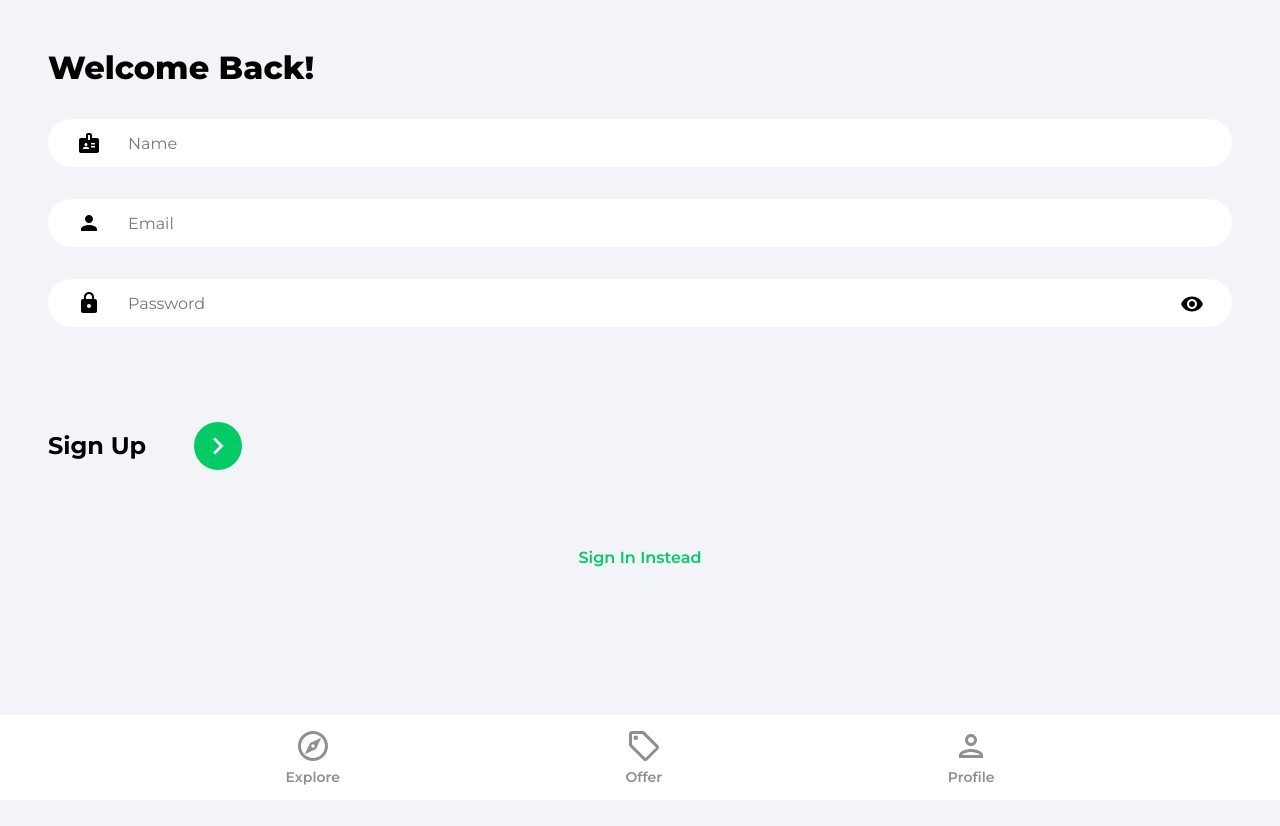
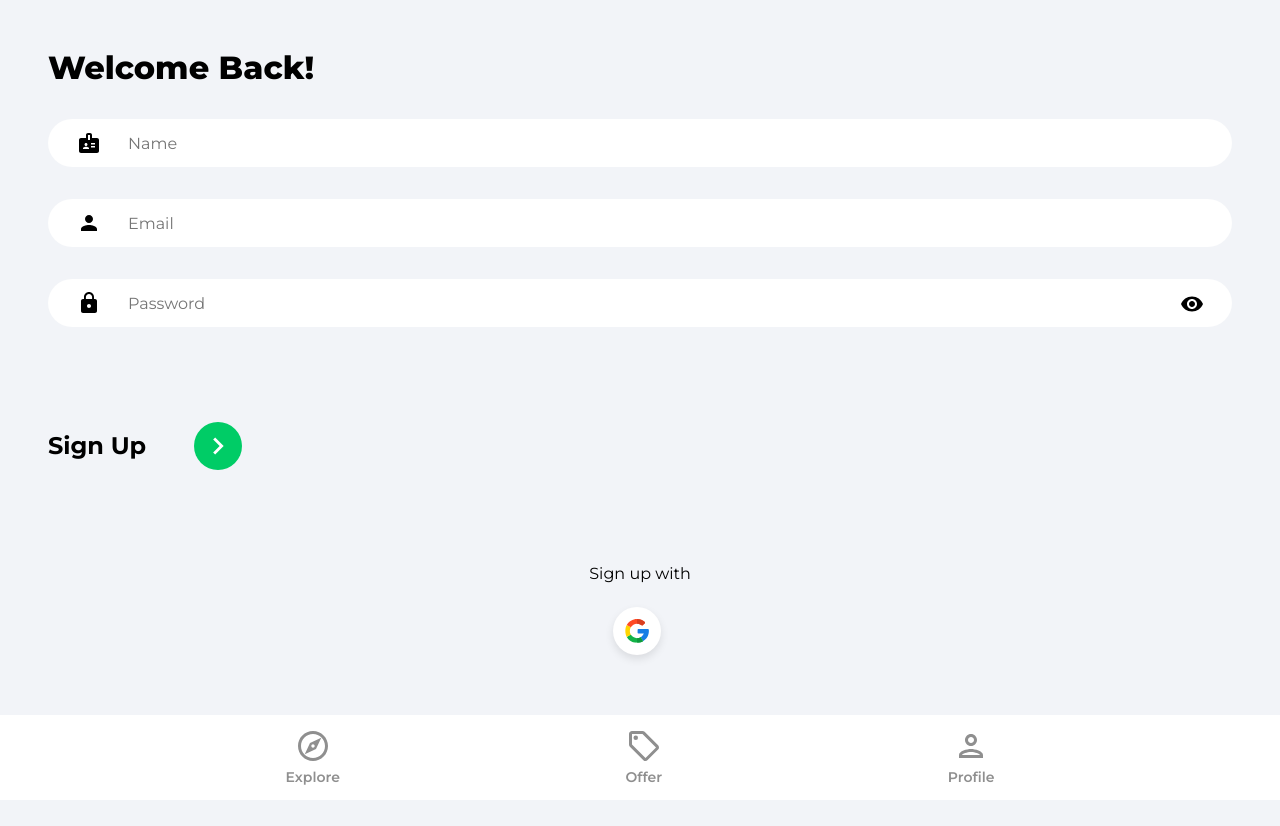
Before and after one commit to mmchokor/house_marketplace, a React (Create React App) app: page /sign-up in a window 1280 px wide. Before the commit the page ends 800 px from the top, so only its background shows below. Built offline with nearby package versions, Linux system fonts and the light colour scheme.

Commit message:
14. Firebase Authentication & Profile

```diff
--- /dev/null
+++ b/src/components/OAuth.jsx
@@ -0,0 +1,50 @@
+import { useLocation, useNavigate } from 'react-router-dom'
+import { getAuth, signInWithPopup, GoogleAuthProvider } from 'firebase/auth'
+import { doc, setDoc, getDoc, serverTimestamp } from 'firebase/firestore'
+import { db } from '../firebase.config'
+import { toast } from 'react-toastify'
+import googleIcon from '../assets/svg/googleIcon.svg'
+
+function OAuth() {
+   const navigate = useNavigate()
+   const location = useLocation()
+
+   const onGoogleClick = async () => {
+      try {
+         const auth = getAuth()
+         const provider = new GoogleAuthProvider()
+         const result = await signInWithPopup(auth, provider)
+         const user = result.user
+
+         // check for user in the database
+         const docRef = doc(db, 'users', user.uid)
+         const docSnap = await getDoc(docRef)
+
+         // if user doesn't eist create user
+         if (!docSnap.exists()) {
+            await setDoc(doc(db, 'users', user.uid), {
+               name: user.displayName,
+               email: user.email,
+               timestamp: serverTimestamp(),
+            })
+         }
+
+         navigate('/')
+      } catch (error) {
+         toast.error('Could not autherize with google')
+      }
+   }
+
+   return (
+      <div className='socialLogin'>
+         <p>
+            Sign {location.pathname === '/sign-up' ? 'up' : 'in'} with{' '}
+            <button className='socialIconDiv' onClick={onGoogleClick}>
+               <img className='socialIconImg' src={googleIcon} alt='google' />
+            </button>
+         </p>
+      </div>
+   )
+}
+
+export default OAuth
--- a/src/pages/Signin.jsx
+++ b/src/pages/Signin.jsx
@@ -4,7 +4,7 @@
 import { getAuth, signInWithEmailAndPassword } from 'firebase/auth'
 import { ReactComponent as ArrowRightIcon } from '../assets/svg/keyboardArrowRightIcon.svg'
 import visibilityIcon from '../assets/svg/visibilityIcon.svg'
-import { async } from '@firebase/util'
+import OAuth from '../components/OAuth'
 
 function Signin() {
    const [showPassword, setShowPassword] = useState(false)
@@ -94,7 +94,7 @@
                </div>
             </form>
 
-            {/* Google OAuth */}
+            <OAuth />
 
             <Link to='/sign-up' className='registerLink'>
                Sign Up Instead
--- a/src/pages/Signup.jsx
+++ b/src/pages/Signup.jsx
@@ -3,7 +3,6 @@
 import {
    createUserWithEmailAndPassword,
    getAuth,
-   signInWithEmailAndPassword,
    updateProfile,
 } from 'firebase/auth'
 import { toast } from 'react-toastify'
@@ -11,6 +10,7 @@
 import { db } from '../firebase.config'
 import { ReactComponent as ArrowRightIcon } from '../assets/svg/keyboardArrowRightIcon.svg'
 import visibilityIcon from '../assets/svg/visibilityIcon.svg'
+import OAuth from '../components/OAuth'
 
 function Signup() {
    const [showPassword, setShowPassword] = useState(false)
@@ -115,7 +115,7 @@
                </div>
             </form>
 
-            {/* Google OAuth */}
+            <OAuth />
 
             <Link to='/sign-in' className='registerLink'>
                Sign In Instead
```
